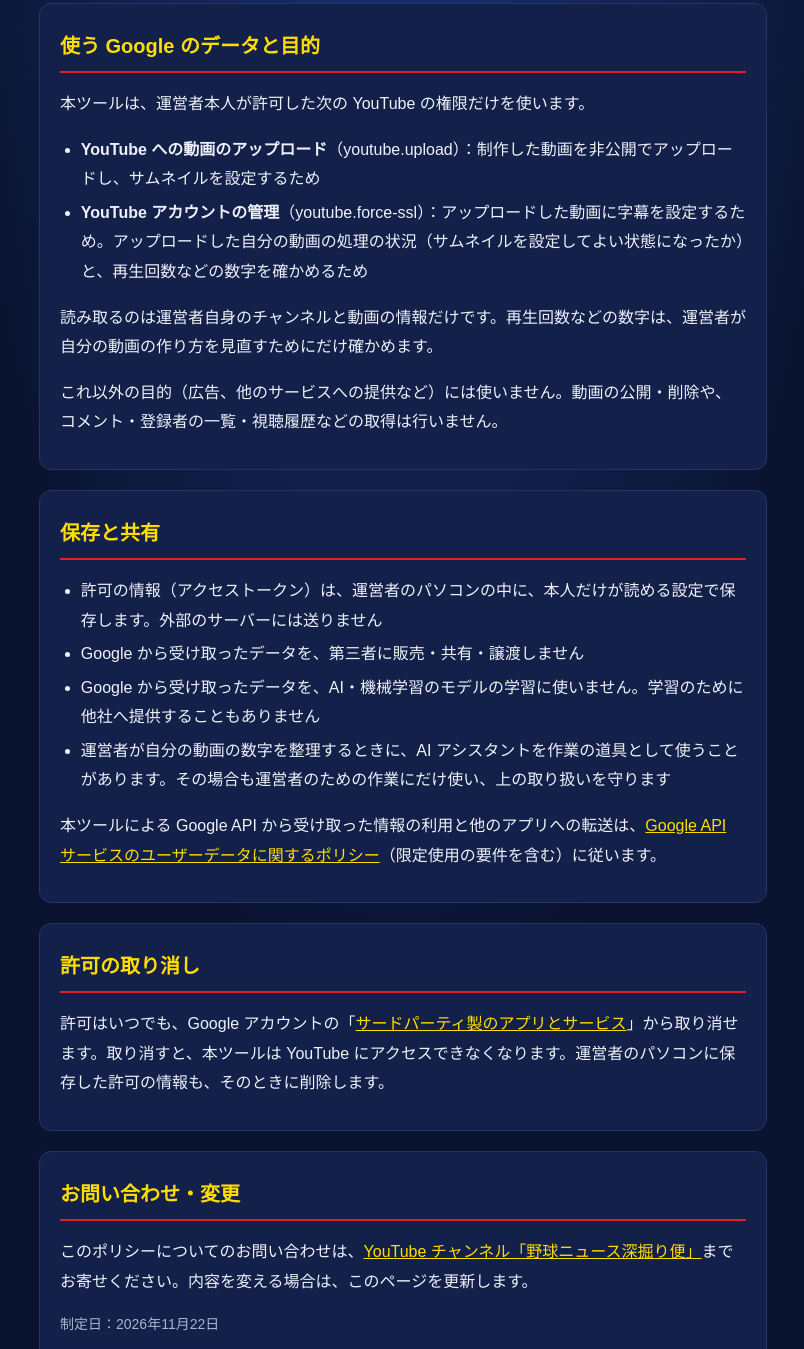
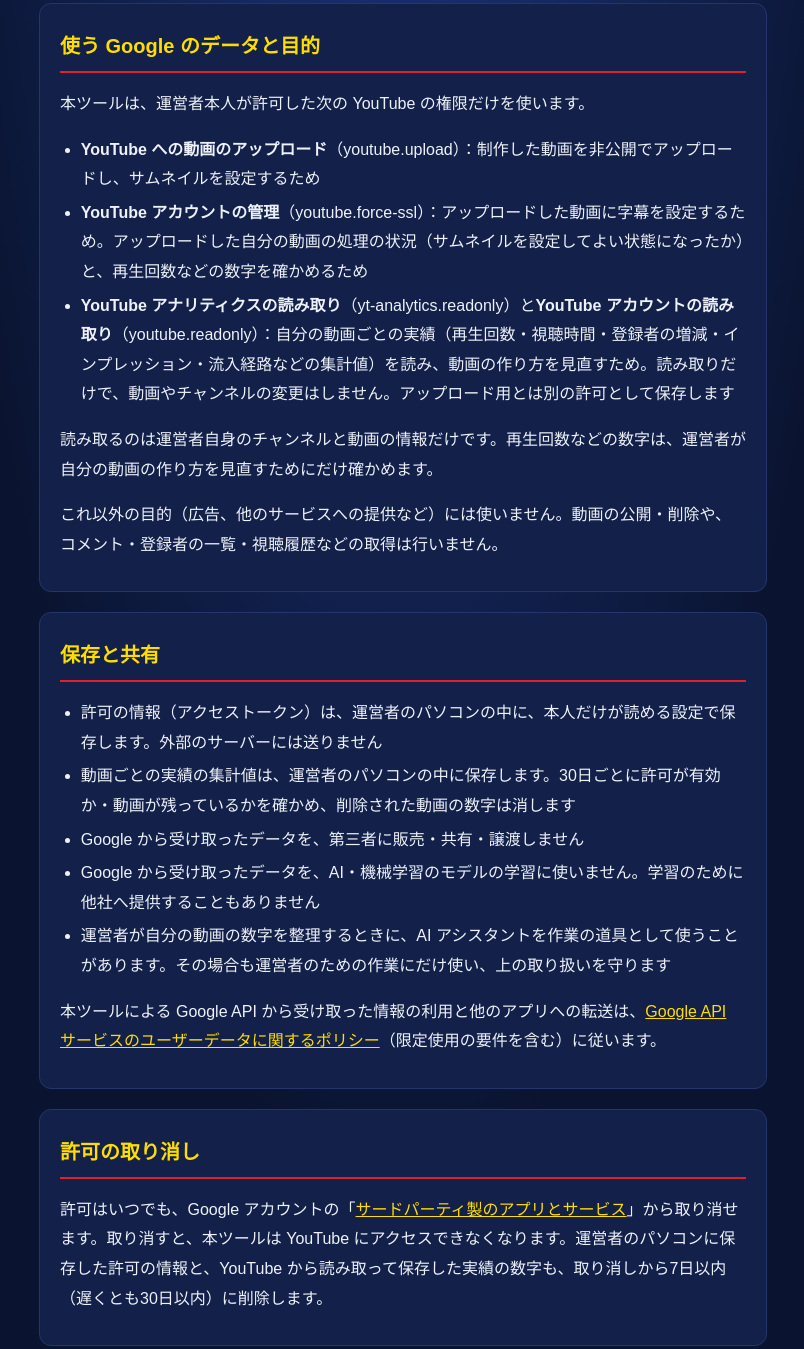
Before and after one commit to kaisetsu-lab/kaisetsu-lab.github.io, a plain HTML site: page yakyu/privacy.html in a window 1280 px wide. Shown: the part 436-1785 px from the top of the page, without its empty margins (237-1041 px from the left). Drawn offline with Linux system fonts and the light colour scheme.

Commit message:
Add files via upload

```diff
--- a/yakyu/privacy.html
+++ b/yakyu/privacy.html
@@ -26,6 +26,7 @@
     <ul>
       <li><strong>YouTube への動画のアップロード</strong>（youtube.upload）：制作した動画を非公開でアップロードし、サムネイルを設定するため</li>
       <li><strong>YouTube アカウントの管理</strong>（youtube.force-ssl）：アップロードした動画に字幕を設定するため。アップロードした自分の動画の処理の状況（サムネイルを設定してよい状態になったか）と、再生回数などの数字を確かめるため</li>
+      <li><strong>YouTube アナリティクスの読み取り</strong>（yt-analytics.readonly）と<strong>YouTube アカウントの読み取り</strong>（youtube.readonly）：自分の動画ごとの実績（再生回数・視聴時間・登録者の増減・インプレッション・流入経路などの集計値）を読み、動画の作り方を見直すため。読み取りだけで、動画やチャンネルの変更はしません。アップロード用とは別の許可として保存します</li>
     </ul>
     <p>読み取るのは運営者自身のチャンネルと動画の情報だけです。再生回数などの数字は、運営者が自分の動画の作り方を見直すためにだけ確かめます。</p>
     <p>これ以外の目的（広告、他のサービスへの提供など）には使いません。動画の公開・削除や、コメント・登録者の一覧・視聴履歴などの取得は行いません。</p>
@@ -35,6 +36,7 @@
     <h2>保存と共有</h2>
     <ul>
       <li>許可の情報（アクセストークン）は、運営者のパソコンの中に、本人だけが読める設定で保存します。外部のサーバーには送りません</li>
+      <li>動画ごとの実績の集計値は、運営者のパソコンの中に保存します。30日ごとに許可が有効か・動画が残っているかを確かめ、削除された動画の数字は消します</li>
       <li>Google から受け取ったデータを、第三者に販売・共有・譲渡しません</li>
       <li>Google から受け取ったデータを、AI・機械学習のモデルの学習に使いません。学習のために他社へ提供することもありません</li>
       <li>運営者が自分の動画の数字を整理するときに、AI アシスタントを作業の道具として使うことがあります。その場合も運営者のための作業にだけ使い、上の取り扱いを守ります</li>
@@ -44,7 +46,7 @@
 
   <section>
     <h2>許可の取り消し</h2>
-    <p>許可はいつでも、Google アカウントの「<a href="https://myaccount.google.com/permissions">サードパーティ製のアプリとサービス</a>」から取り消せます。取り消すと、本ツールは YouTube にアクセスできなくなります。運営者のパソコンに保存した許可の情報も、そのときに削除します。</p>
+    <p>許可はいつでも、Google アカウントの「<a href="https://myaccount.google.com/permissions">サードパーティ製のアプリとサービス</a>」から取り消せます。取り消すと、本ツールは YouTube にアクセスできなくなります。運営者のパソコンに保存した許可の情報と、YouTube から読み取って保存した実績の数字も、取り消しから7日以内（遅くとも30日以内）に削除します。</p>
   </section>
 
   <section>
```
